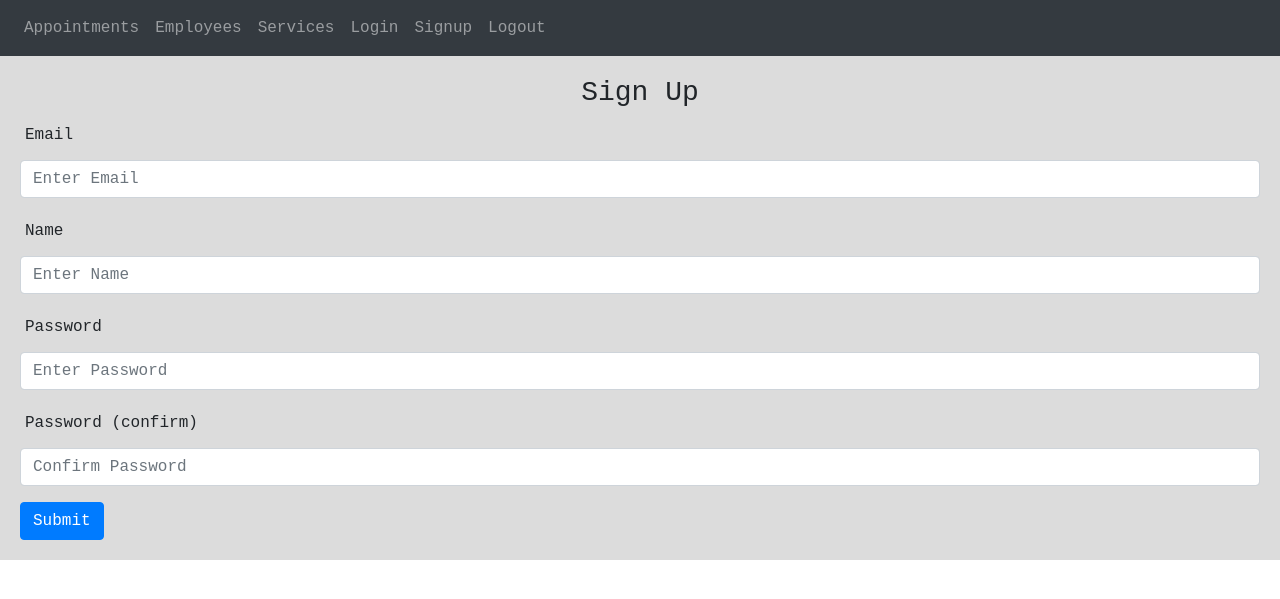
After one commit to gliv001/appionntment_webapp, a Flask app: page /signup in a window 1280 px wide. The commit adds this page. Shown: the top 599 px of the page. Run offline with Flask 2, Linux system fonts and the light colour scheme; some libraries are stand-ins or nearby versions.

Commit message:
update the webapp to add flash

```diff
--- a/website/__init__.py
+++ b/website/__init__.py
@@ -1,5 +1,6 @@
 from flask import Flask
 from flask_sqlalchemy import SQLAlchemy
+from flask_login import LoginManager
 from os import path
 
 db = SQLAlchemy()
@@ -10,11 +11,15 @@ def create_app():
     app = Flask(__name__)
     app.config["SECRET_KEY"] = "secret_key"
     app.config["SQLALCHEMY_DATABASE_URI"] = f"sqlite:///{DB_NAME}"
+    app.config["SQLALCHEMY_TRACK_MODIFICATIONS"] = False
+
     db.init_app(app)
 
     from .views import views
+    from .auth import auth
 
     app.register_blueprint(views, url_prefix="/")
+    app.register_blueprint(auth, url_prefix="/")
 
     create_database(app)
 
--- a/website/auth.py
+++ b/website/auth.py
@@ -0,0 +1,36 @@
+from flask import Blueprint, render_template, redirect, request
+from flask.helpers import flash
+
+auth = Blueprint("auth", __name__)
+
+
+@auth.route("/login", methods=["POST", "GET"])
+def login():
+    return render_template("auth/login.html")
+
+
+@auth.route("/logout")
+def logout():
+    return redirect("/auth/login.html")
+
+
+@auth.route("/signup", methods=["POST", "GET"])
+def signup():
+    if request.method == "POST":
+        email = request.form["email"]
+        name = request.form["name"]
+        passwd = request.form["password"]
+        passwd2 = request.form["password2"]
+
+        if email.find("@") <= 0 or email.find(".") <= 0 or len(email) <= 4:
+            flash("Incorrect Email", category="error")
+        elif len(name) < 2:
+            flash("Name must be greater than 1", category="error")
+        elif passwd != passwd2:
+            flash("Passwords do not match", category="error")
+        elif len(passwd) <= 6:
+            flash("Password must be greater than 6", category="error")
+        else:
+            flash("Account created", category="success")
+
+    return render_template("auth/signup.html")
--- /dev/null
+++ b/website/templates/auth/signup.html
@@ -0,0 +1,47 @@
+{% extends "base.html" %}{% block head %}<title>SignUp Page</title>{% endblock
+%} {% block body %}
+<form method="POST">
+  <h3 align="center">Sign Up</h3>
+  <div class="form-group">
+    <label for="email">Email</label>
+    <input
+      type="email"
+      class="form-control"
+      id="email"
+      name="email"
+      placeholder="Enter Email"
+    />
+  </div>
+  <div class="form-group">
+    <label for="name">Name</label>
+    <input
+      type="text"
+      class="form-control"
+      id="name"
+      name="name"
+      placeholder="Enter Name"
+    />
+  </div>
+  <div class="form-group">
+    <label for="password">Password</label>
+    <input
+      type="password"
+      class="form-control"
+      id="password"
+      name="password"
+      placeholder="Enter Password"
+    />
+  </div>
+  <div class="form-group">
+    <label for="password2">Password (confirm)</label>
+    <input
+      type="password"
+      class="form-control"
+      id="password2"
+      name="password2"
+      placeholder="Confirm Password"
+    />
+  </div>
+  <button class="btn btn-primary">Submit</button>
+</form>
+{% endblock %}
--- a/website/templates/base.html
+++ b/website/templates/base.html
@@ -36,19 +36,57 @@
         <span class="navbar-toggler-icon"></span>
       </button>
       <div class="collapse navbar-collapse" id="navbar">
-        <div class="navbar-nav">
+        <ul class="navbar-nav">
+          <li>
             <a class="nav-item nav-link" id="appointments" href="/appointments"
               >Appointments</a
             >
+          </li>
+          <li>
             <a class="nav-item nav-link" id="employees" href="/employees"
               >Employees</a
             >
+          </li>
+          <li>
             <a class="nav-item nav-link" id="services" href="/services"
               >Services</a
             >
-        </div>
+          </li>
+          <ul class="nav navbar-nav navbar-right">
+            <li>
+              <a class="nav-item nav-link" id="login" href="/login">Login</a>
+            </li>
+            <li>
+              <a class="nav-item nav-link" id="signup" href="/signup">Signup</a>
+            </li>
+            <li>
+              <a class="nav-item nav-link" id="logout" href="/logout">Logout</a>
+            </li>
+          </ul>
+        </ul>
       </div>
     </nav>
+    {% with messages = get_flashed_messages(with_categories=true) %}
+      {% if messages %}
+        {% for category, message in messages %}
+          {% if category == 'error' %}
+            <div class="alert alert-danger alter-dismissable fade show" role="alert">
+              {{message}}
+              <button type="button" class="close" data-dismiss="alert">
+                <span aria-hidden="true">&times;</span>
+              </button>
+            </div>
+          {% else %}
+            <div class="alert alert-success alter-dismissable fade show" role="alert">
+              {{message}}
+              <button type="button" class="close" data-dismiss="alert">
+                <span aria-hidden="true">&times;</span>
+              </button>
+            </div>
+          {% endif %}
+        {% endfor %}
+      {% endif %}
+    {% endwith %}
     {% block body %}{% endblock %}
     <script
       src="https://code.jquery.com/jquery-3.3.1.slim.min.js"
```
Also changed, not shown: website/templates/auth/login.html (added, +26 -0 lines). Lines whose indentation alone changed are shown as unchanged.
